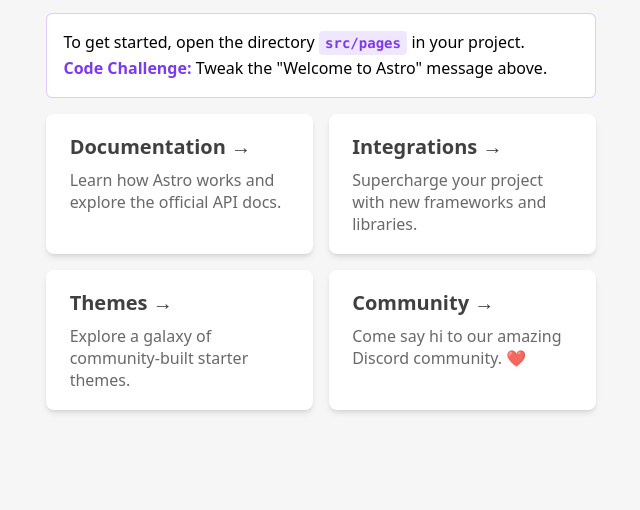
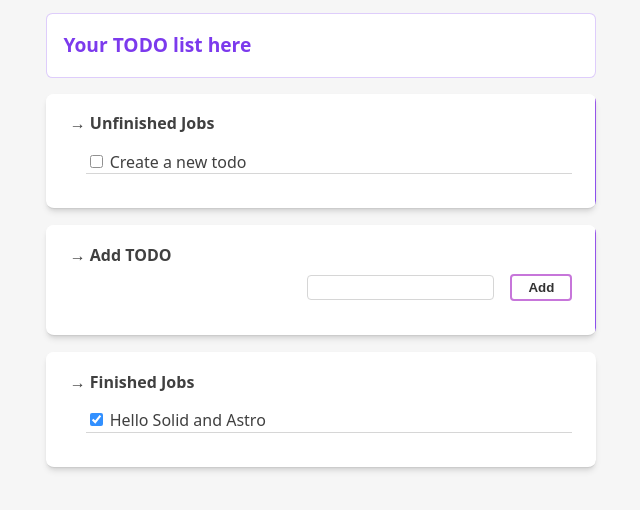
Before and after one commit to yanglinshu/fireship, an Astro site in the folder solid-astro-todo/: page / in a window 1280 px wide. Shown: the part 100-610 px from the top of the page, without its empty margins (319-959 px from the left). Built offline with nearby package versions, Linux system fonts and the light colour scheme; Astro itself is replaced by a stand-in of ours.

Commit message:
Implement a looking-good but interactiveless todo for solid astro todo

```diff
--- a/solid-astro-todo/astro.config.mjs
+++ b/solid-astro-todo/astro.config.mjs
@@ -5,5 +5,6 @@ import solidJs from "@astrojs/solid-js";
 
 // https://astro.build/config
 export default defineConfig({
-  integrations: [solidJs()]
+  integrations: [solidJs()],
+  output: 'server'
 });
--- a/solid-astro-todo/src/components/Card.astro
+++ b/solid-astro-todo/src/components/Card.astro
@@ -1,23 +1,21 @@
 ---
 export interface Props {
 	title: string;
-	body: string;
-	href: string;
 }
 
-const { href, title, body } = Astro.props;
+const { title } = Astro.props;
 ---
 
 <li class="link-card">
-	<a href={href}>
+	<div>
 		<h2>
+			<span>&rarr;</span>
 			{title}
-			<span>&rarr;</span>
 		</h2>
 		<p>
-			{body}
+			<slot />
 		</p>
-	</a>
+	</div>
 </li>
 <style>
 	.link-card {
@@ -30,10 +28,11 @@ const { href, title, body } = Astro.props;
 		border-radius: 0.5rem;
 		background-position: 100%;
 		transition: background-position 0.6s cubic-bezier(0.22, 1, 0.36, 1);
-		box-shadow: 0 4px 6px -1px rgba(0, 0, 0, 0.1), 0 2px 4px -2px rgba(0, 0, 0, 0.1);
+		box-shadow: 0 4px 6px -1px rgba(0, 0, 0, 0.1),
+			0 2px 4px -2px rgba(0, 0, 0, 0.1);
 	}
 
-	.link-card > a {
+	.link-card > div {
 		width: 100%;
 		text-decoration: none;
 		line-height: 1.4;
@@ -45,7 +44,7 @@ const { href, title, body } = Astro.props;
 	}
 	h2 {
 		margin: 0;
-		font-size: 1.25rem;
+		font-size: 1rem;
 		transition: color 0.6s cubic-bezier(0.22, 1, 0.36, 1);
 	}
 	p {
@@ -53,10 +52,10 @@ const { href, title, body } = Astro.props;
 		margin-bottom: 0;
 		color: #444;
 	}
-	.link-card:is(:hover, :focus-within) {
+	/* .link-card:is(:hover, :focus-within) {
 		background-position: 0;
-	}
-	.link-card:is(:hover, :focus-within) h2 {
+	} */
+	/* .link-card:is(:hover, :focus-within) h2 {
 		color: rgb(var(--accent));
-	}
+	} */
 </style>
--- /dev/null
+++ b/solid-astro-todo/src/components/TodoItem.css
@@ -0,0 +1,9 @@
+li {
+    border-bottom: 1px solid #ccc;
+    list-style: none;
+}
+
+li .text {
+    display: inline-block;
+    padding-left: .25rem;
+}
--- /dev/null
+++ b/solid-astro-todo/src/components/TodoItem.tsx
@@ -0,0 +1,15 @@
+import type { Todo } from '../types/todo';
+import './TodoItem.css';
+
+interface Props extends Todo {
+	onChange?: (event: Event) => void;
+}
+
+export default function TodoItem({ text, done, onChange }: Props) {
+	return (
+		<li>
+			<input type="checkbox" checked={done} onChange={onChange} />
+			<span class="text">{text}</span>
+		</li>
+	);
+}
--- a/solid-astro-todo/src/pages/index.astro
+++ b/solid-astro-todo/src/pages/index.astro
@@ -1,45 +1,109 @@
 ---
 import Layout from '../layouts/Layout.astro';
 import Card from '../components/Card.astro';
+import { createSignal, For, Index } from 'solid-js';
+import type { Todo } from '../types/todo';
+import TodoItem from '../components/TodoItem';
+
+const [todos, setTodos] = createSignal<Todo[]>([
+	{
+		text: 'Create a new todo',
+		done: false
+	},
+	{
+		text: 'Hello Solid and Astro',
+		done: true
+	}
+]);
 ---
 
-<Layout title="Welcome to Astro.">
+<Layout title="Solid Astro TODO">
 	<main>
 		<h1>Welcome to <span class="text-gradient">Astro</span></h1>
 		<p class="instructions">
-			To get started, open the directory <code>src/pages</code> in your project.<br />
-			<strong>Code Challenge:</strong> Tweak the "Welcome to Astro" message above.
+			<strong> Your TODO list here</strong>
 		</p>
-		<ul role="list" class="link-card-grid">
-			<Card
-				href="https://docs.astro.build/"
-				title="Documentation"
-				body="Learn how Astro works and explore the official API docs."
+		<section>
+			<Card title="Unfinished Jobs">
+				<ul class="todo-list">
+					{
+						todos().map((todo, index) => {
+							if (!todo.done) {
+								return (
+									<TodoItem
+										text={todo.text}
+										done={todo.done}
+										onChange={(event: Event) => {
+											setTodos(
+												todos().map((todo, i) => {
+													if (i === index) {
+														return {
+															...todo,
+															done: (event.target as HTMLInputElement).checked
+														};
+													}
+													return todo;
+												})
+											);
+										}}
 									/>
-			<Card
-				href="https://astro.build/integrations/"
-				title="Integrations"
-				body="Supercharge your project with new frameworks and libraries."
+								);
+							}
+						})
+					}
+				</ul>
+			</Card>
+
+			<Card title="Add TODO">
+				<div class="todo-list-add">
+					<input type="text" />
+					<button> Add</button>
+				</div>
+			</Card>
+
+			<Card title="Finished Jobs">
+				<ul class="todo-list">
+					{
+						todos().map((todo, index) => {
+							if (todo.done) {
+								return (
+									<TodoItem
+										text={todo.text}
+										done={todo.done}
+										onChange={(event: Event) => {
+											setTodos(
+												todos().map((todo, i) => {
+													if (i === index) {
+														return {
+															...todo,
+															done: (event.target as HTMLInputElement).checked
+														};
+													}
+													return todo;
+												})
+											);
+										}}
 									/>
-			<Card
-				href="https://astro.build/themes/"
-				title="Themes"
-				body="Explore a galaxy of community-built starter themes."
-			/>
-			<Card
-				href="https://astro.build/chat/"
-				title="Community"
-				body="Come say hi to our amazing Discord community. ❤️"
-			/>
+								);
+							}
+						})
+					}
 				</ul>
+			</Card>
+		</section>
 	</main>
-</Layout>
 
 	<style>
 		main {
 			margin: auto;
 			padding: 1.5rem;
 			max-width: 60ch;
+		}
+
+		section {
+			display: flex;
+			flex-direction: column;
+			gap: 1rem;
 		}
 		h1 {
 			font-size: 3rem;
@@ -71,11 +135,35 @@ import Card from '../components/Card.astro';
 		}
 		.instructions strong {
 			color: rgb(var(--accent));
+			font-weight: bold;
+			font-size: larger;
 		}
-	.link-card-grid {
-		display: grid;
-		grid-template-columns: repeat(auto-fit, minmax(24ch, 1fr));
-		gap: 1rem;
-		padding: 0;
+
+		.todo-list {
+			padding-left: 1rem;
+		}
+
+		.todo-list-add {
+			display: flex;
+			justify-content: end;
+			align-items: center;
+		}
+
+		.todo-list-add input {
+			flex: 0.4;
+			padding: 0.25rem;
+			border: 1px solid #ccc;
+			border-radius: 4px;
+			margin-right: 1rem;
+		}
+
+		.todo-list-add button {
+			padding: 0.25rem 1rem;
+			border: 2px solid #ba54d2;
+			border-radius: 4px;
+			background-color: #fff;
+			cursor: pointer;
+			font-weight: bold;
 		}
 	</style>
+</Layout>
--- /dev/null
+++ b/solid-astro-todo/src/types/todo.ts
@@ -0,0 +1,4 @@
+export interface Todo {
+	text: string;
+	done: boolean;
+}
```
Also changed, not shown: 1 other file. Lines whose indentation alone changed are shown as unchanged.
